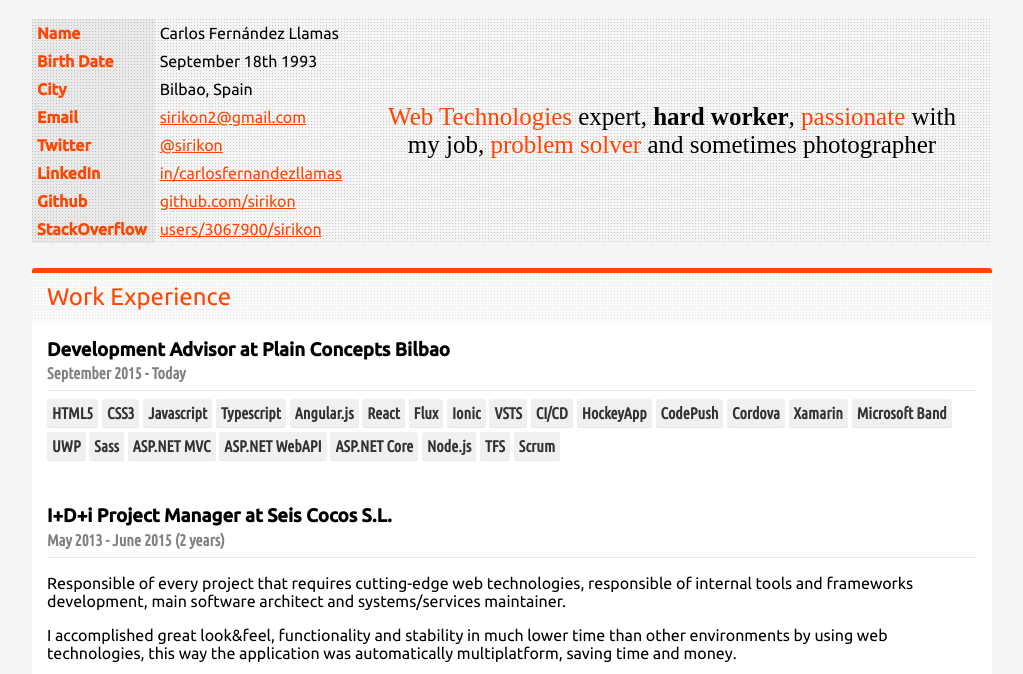
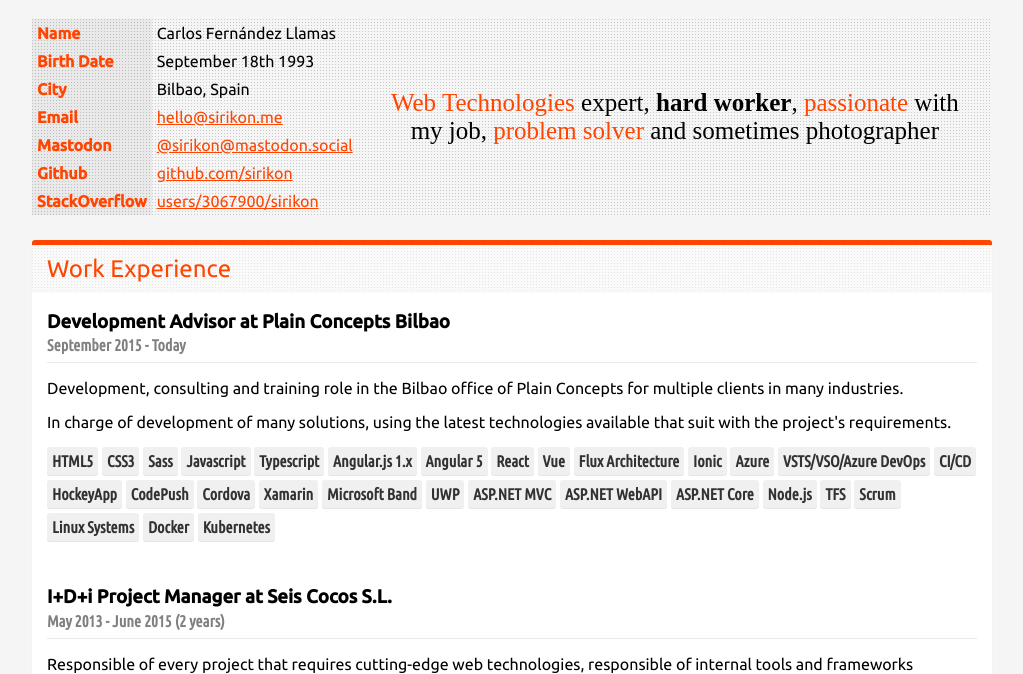
Before and after one commit to Sirikon/cv, a website: page src/index.html in a window 1280 px wide. Shown: the part 69-743 px from the top of the page, without its empty margins (128-1151 px from the left). Drawn offline with nearby package versions, Linux system fonts and the light colour scheme; files that its build step writes are made by us from their sources; files whose address does not match are found by name; a web font is replaced by a local one.

Commit message:
Migrate to use Pitch.

```diff
--- /dev/null
+++ b/router.js
@@ -0,0 +1,5 @@
+module.exports = {
+    auto: {
+        exclude: '_src'
+    }
+}
--- a/src/main.scss
+++ b/src/css/main.scss
@@ -1,4 +1,4 @@
-@import 'fonts';
+@import '../_src/fonts';
 
 html, body {
 	overflow-x: hidden;
--- a/index.html
+++ b/src/index.html
@@ -29,19 +29,13 @@
 				<tr>
 					<td>Email</td>
 					<td>
-						<a href="mailto:sirikon2@gmail.com">sirikon2@gmail.com</a>
+						<a href="mailto:hello@sirikon.me">hello@sirikon.me</a>
 					</td>
 				</tr>
 				<tr>
-					<td>Twitter</td>
+					<td>Mastodon</td>
 					<td>
-						<a href="http://twitter.com/sirikon" target="_blank">@sirikon</a>
-					</td>
-				</tr>
-				<tr>
-					<td>LinkedIn</td>
-					<td>
-						<a href="https://es.linkedin.com/in/carlosfernandezllamas" target="_blank">in/carlosfernandezllamas</a>
+						<a href="https://mastodon.social/@sirikon" target="_blank">@sirikon@mastodon.social</a>
 					</td>
 				</tr>
 				<tr>
@@ -67,16 +61,22 @@
 				<h3>Development Advisor at Plain Concepts Bilbao</h3>
 				<h4>September 2015 - Today</h4>
 				<hr>
+				<p>Development, consulting and training role in the Bilbao office of Plain Concepts for multiple clients in many industries.</p>
+				<p>In charge of development of many solutions, using the latest technologies available that suit with the project's requirements.</p>
 				<div am-Skills>
 					<span>HTML5</span>
 					<span>CSS3</span>
+					<span>Sass</span>
 					<span>Javascript</span>
 					<span>Typescript</span>
-					<span>Angular.js</span>
+					<span>Angular.js 1.x</span>
+					<span>Angular 5</span>
 					<span>React</span>
-					<span>Flux</span>
+					<span>Vue</span>
+					<span>Flux Architecture</span>
 					<span>Ionic</span>
-					<span>VSTS</span>
+					<span>Azure</span>
+					<span>VSTS/VSO/Azure DevOps</span>
 					<span>CI/CD</span>
 					<span>HockeyApp</span>
 					<span>CodePush</span>
@@ -84,13 +84,15 @@
 					<span>Xamarin</span>
 					<span>Microsoft Band</span>
 					<span>UWP</span>
-					<span>Sass</span>
 					<span>ASP.NET MVC</span>
 					<span>ASP.NET WebAPI</span>
 					<span>ASP.NET Core</span>
 					<span>Node.js</span>
 					<span>TFS</span>
 					<span>Scrum</span>
+					<span>Linux Systems</span>
+					<span>Docker</span>
+					<span>Kubernetes</span>
 				</div>
 			</article>
 			<article>
```
Also changed, not shown: gulpfile.js (deleted, +0 -45 lines), package.json (+5 -11 lines), src/_src/_fonts.scss (renamed from src/_fonts.scss), src/img/dotted_pattern.png (renamed from img/dotted_pattern.png), src/img/dotted_pattern_9.png (renamed from img/dotted_pattern_9.png), 3 other files.
